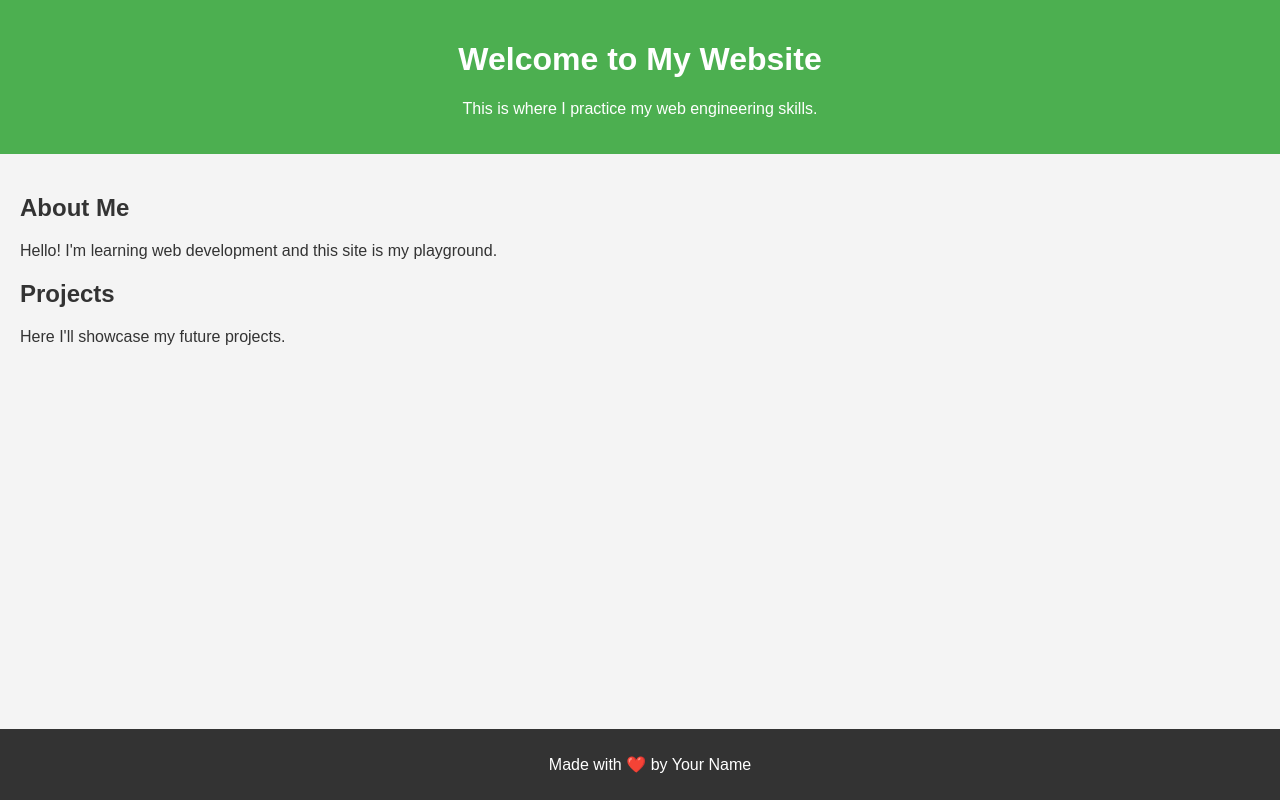
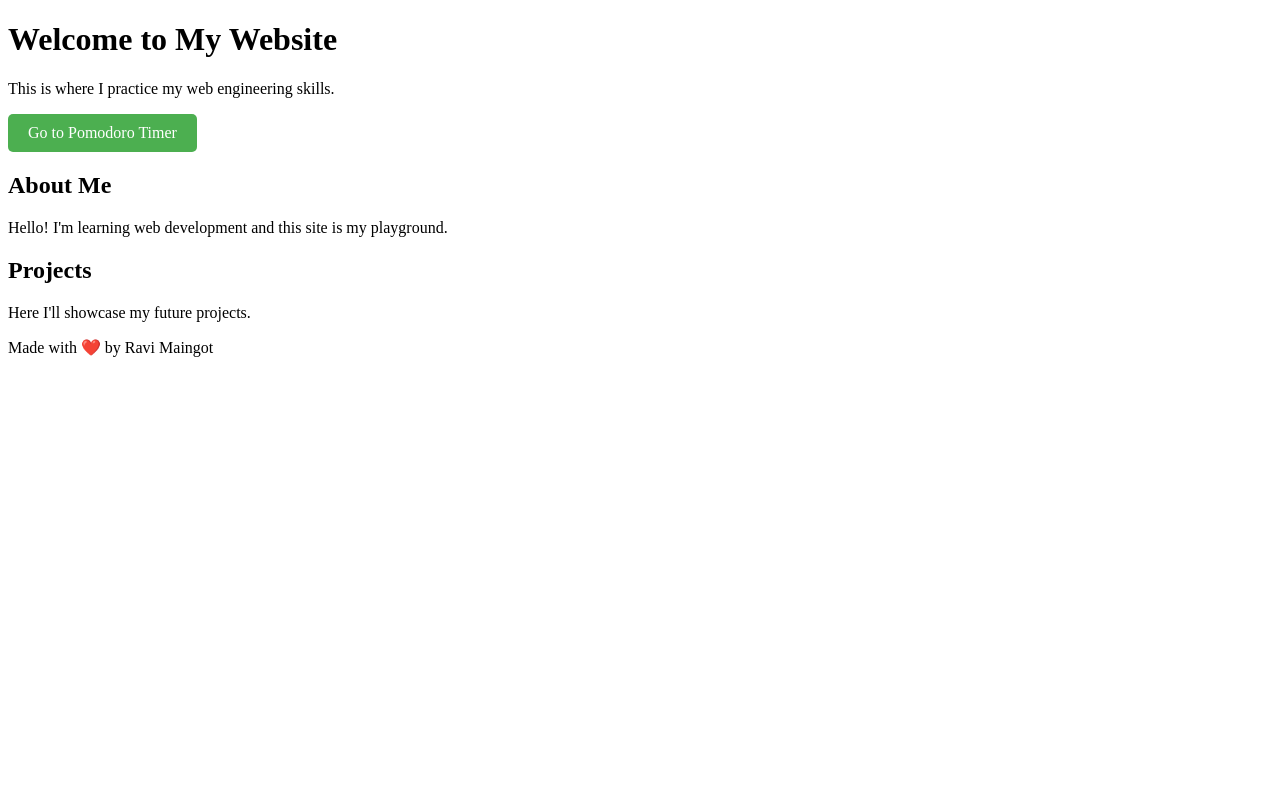
Before and after one commit to RavMango/ravmango.github.io, a plain HTML site: page index.html in a window 1280 px wide. Drawn offline with Linux system fonts and the light colour scheme.

Commit message:
pomodoro

```diff
--- a/index.html
+++ b/index.html
@@ -3,15 +3,19 @@
 <head>
     <meta charset="UTF-8">
     <meta name="viewport" content="width=device-width, initial-scale=1.0">
-    <meta http-equiv="X-UA-Compatible" content="ie=edge">
+    <title>My Personal Website</title>
     <link rel="stylesheet" href="style.css">
-    <title>My Personal Website</title>
 </head>
 <body>
-    <header>
+    <div class="container">
         <h1>Welcome to My Website</h1>
         <p>This is where I practice my web engineering skills.</p>
-    </header>
+
+        <!-- Add a button that links to the Pomodoro timer -->
+        <div class="controls">
+            <a href="pomodoro.html" class="btn">Go to Pomodoro Timer</a>
+        </div>
+
         <main>
             <section>
                 <h2>About Me</h2>
@@ -23,7 +27,8 @@
             </section>
         </main>
         <footer>
-        <p>Made with ❤️ by Your Name</p>
+            <p>Made with ❤️ by Ravi Maingot</p>
         </footer>
+    </div>
 </body>
 </html>
--- a/style.css
+++ b/style.css
@@ -1,25 +1,26 @@
-body {
-    font-family: Arial, sans-serif;
-    margin: 0;
-    padding: 0;
-    background-color: #f4f4f4;
-    color: #333;
-}
-header {
+.btn {
+    display: inline-block;
+    padding: 10px 20px;
     background-color: #4CAF50;
     color: white;
-    padding: 20px;
-    text-align: center;
+    text-decoration: none;
+    border-radius: 5px;
+    font-size: 16px;
+    transition: background-color 0.3s;
 }
-main {
-    padding: 20px;
+
+.btn:hover {
+    background-color: #45a049;
 }
-footer {
-    text-align: center;
-    padding: 10px;
-    background-color: #333;
-    color: white;
-    position: fixed;
-    width: 100%;
-    bottom: 0;
+
+.back-home a {
+    display: inline-block;
+    margin-top: 20px;
+    text-decoration: none;
+    color: #4CAF50;
+    font-weight: bold;
 }
+
+.back-home a:hover {
+    text-decoration: underline;
+}
```
Also changed, not shown: pomodoro/js/script.js (added, +53 -0 lines), pomodoro/pomodoro.html (added, +25 -0 lines), pomodoro/css/style.css (added). Lines whose indentation alone changed are shown as unchanged.
